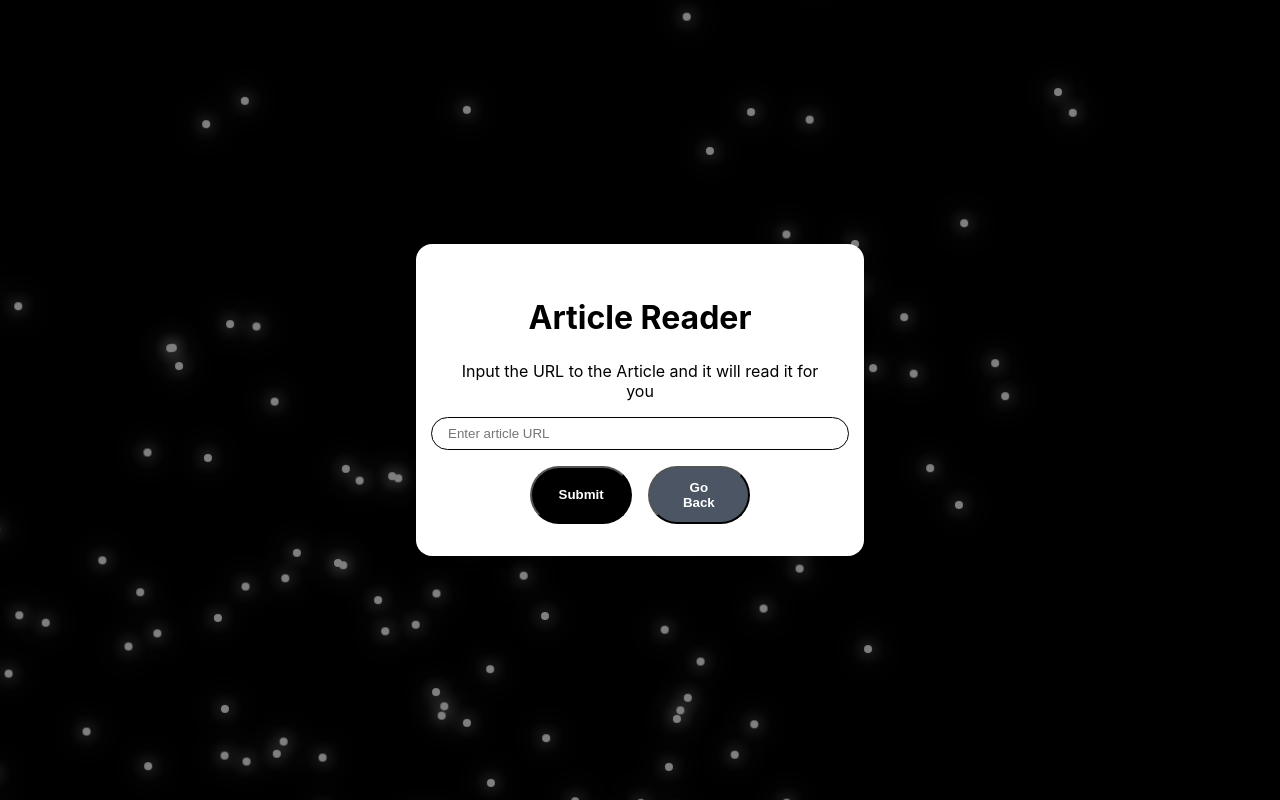
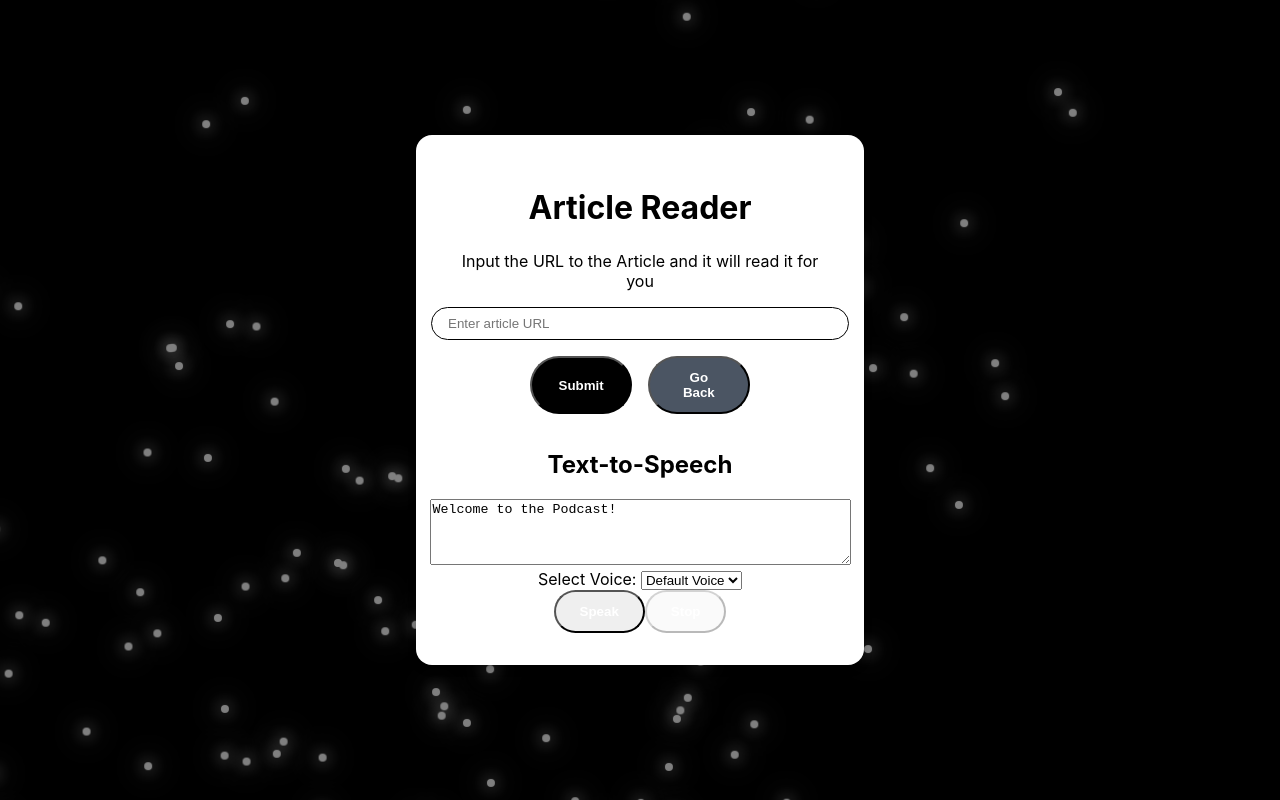
Before and after one commit to ismailp145/madhacks2024, a React (Vite) app: page /displayPodcast in a window 1280 px wide. Built offline with nearby package versions, Linux system fonts and the light colour scheme; a web font is replaced by a local one.

Commit message:
main speech 2

```diff
--- a/src/DisplayPodcast.jsx
+++ b/src/DisplayPodcast.jsx
@@ -2,13 +2,14 @@
 
 import React, { useState, useCallback, useEffect } from "react";
 import { useNavigate } from "react-router-dom";
+import SpeechSynthesisComponent from "./SpeechSynthesisComponent";
 
 export default function DisplayPodcast() {
   const [url, setUrl] = useState("");
   const [mousePosition, setMousePosition] = useState({ x: 0, y: 0 });
   const [dots, setDots] = useState([]);
+  const [podcastContent, setPodcastContent] = useState("Welcome to the Podcast!");
   const navigate = useNavigate();
-  const [data, setData] = useState(null);
 
   useEffect(() => {
     const initialDots = [...Array(200)].map(() => ({
@@ -38,7 +39,7 @@ export default function DisplayPodcast() {
       );
       const d = await response.json();
       console.log("Data:", d);
-      setData(d);
+      setPodcastContent(JSON.stringify(d.response) || "Content not available");
     } catch (error) {
       console.error("Error fetching data:", error);
     }
@@ -51,8 +52,8 @@ export default function DisplayPodcast() {
       <div className="background">
         {dots.map((dot, i) => {
           const { left, top } = dot;
-          const centerX = 50; // Center of the screen in percentage
-          const centerY = 50; // Center of the screen in percentage
+          const centerX = 50;
+          const centerY = 50;
           const distanceX = left - centerX;
           const distanceY = top - centerY;
           const distance = Math.sqrt(
@@ -98,6 +99,10 @@ export default function DisplayPodcast() {
               Go Back
             </button>
           </div>
+
+          {/* Speech Synthesis Component */}
+          <SpeechSynthesisComponent text={podcastContent} />
+
         </div>
       </div>
     </div>
--- a/src/SpeechSynthesisComponent.jsx
+++ b/src/SpeechSynthesisComponent.jsx
@@ -1,18 +1,22 @@
-import React, { useState } from 'react'
-import useSpeechSynthesis from './useSpeechSynthesis'
+import React, { useState, useEffect } from 'react';
+import useSpeechSynthesis from './useSpeechSynthesis';
 
-const SpeechSynthesisComponent = () => {
-  const [text, setText] = useState("Welcome to the Article Reader!")
-  const [selectedVoice, setSelectedVoice] = useState(null)
-  const { supported, speak, speaking, cancel, voices } = useSpeechSynthesis()
+const SpeechSynthesisComponent = ({ text }) => {
+  const [selectedVoice, setSelectedVoice] = useState(null);
+  const [displayText, setDisplayText] = useState(text || "Welcome to the Article Reader!");
+  const { supported, speak, speaking, cancel, voices } = useSpeechSynthesis();
+
+  useEffect(() => {
+    setDisplayText(text); // Update displayText when the prop text changes
+  }, [text]);
 
   const handleSpeak = () => {
-    if (text && selectedVoice) {
-      speak({ text, voice: selectedVoice })
+    if (displayText && selectedVoice) {
+      speak({ text: displayText, voice: selectedVoice });
     } else {
-      speak({ text })
+      speak({ text: displayText });
     }
-  }
+  };
 
   return (
     <div className="speech-synthesis">
@@ -20,8 +24,8 @@ const SpeechSynthesisComponent = () => {
       {supported ? (
         <>
           <textarea
-            value={text}
-            onChange={(e) => setText(e.target.value)}
+            value={displayText}
+            onChange={(e) => setDisplayText(e.target.value)}
             placeholder="Type something to speak"
             rows="4"
             cols="50"
@@ -30,7 +34,9 @@ const SpeechSynthesisComponent = () => {
             <label htmlFor="voices">Select Voice: </label>
             <select
               id="voices"
-              onChange={(e) => setSelectedVoice(voices.find((voice) => voice.name === e.target.value))}
+              onChange={(e) =>
+                setSelectedVoice(voices.find((voice) => voice.name === e.target.value))
+              }
             >
               <option value="">Default Voice</option>
               {voices.map((voice, index) => (
@@ -51,7 +57,7 @@ const SpeechSynthesisComponent = () => {
         <p>Your browser does not support Speech Synthesis.</p>
       )}
     </div>
-  )
-}
+  );
+};
 
-export default SpeechSynthesisComponent
+export default SpeechSynthesisComponent;
```
